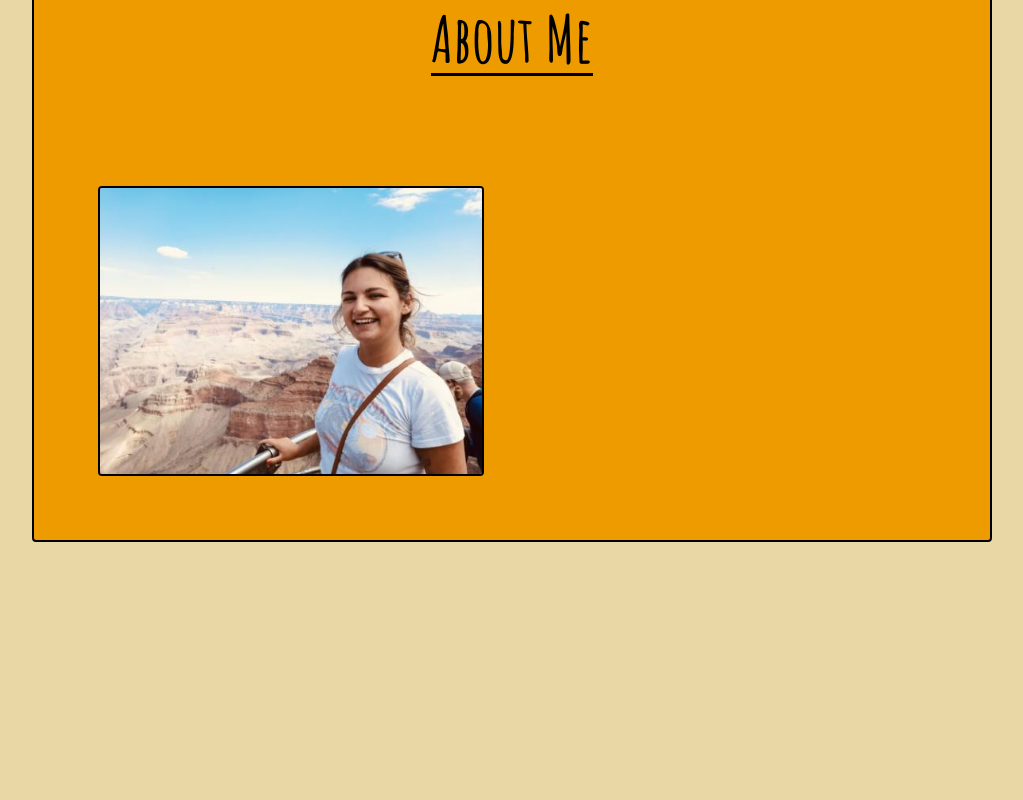
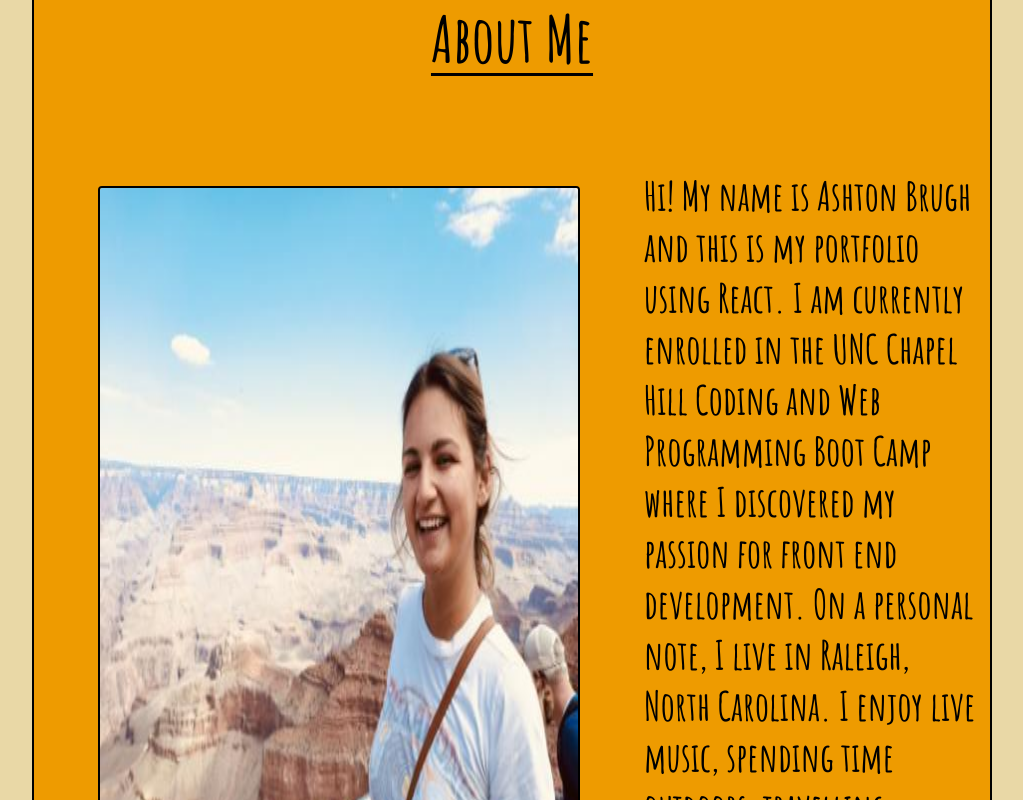
Before and after one commit to AshtonBrugh/react-portfolio, a React (Create React App) app: page / in a window 1280 px wide. Shown: the part 600-1400 px from the top of the page, without its empty margins (128-1151 px from the left). Before the commit the page ends 1302 px from the top, so only its background shows below. Built offline with nearby package versions, Linux system fonts and the light colour scheme; a web font is replaced by a local one.

Commit message:
completing the about me section

```diff
--- a/src/App.css
+++ b/src/App.css
@@ -110,10 +110,15 @@ body {
   border-bottom: .3vh solid #AE2012;
 }
 
+.about {
+  display: flex;
+}
+
 .portrait {
   border: solid 2px black;
   border-radius: 4px;
   margin: 5vw;
+  display: flex;
 }
 
 .about-header {
@@ -126,3 +131,9 @@ body {
   text-underline-offset: 1.3vh;
 
 }
+
+.about-text {
+font-size: 5vh;
+margin-top: 6vh;
+margin-right: 1vw;
+}
--- a/src/components/About.js/index.js
+++ b/src/components/About.js/index.js
@@ -4,12 +4,19 @@ function About () {
     return (
         <div className="container-about">
                <h1 className="about-header">About Me</h1>
+            <div className="about">
             <img
-            alt="portrait of the writer"
+            alt="the developer at the grand canyon"
             src={portrait} className="portrait"
-            style={{ width: "40%" }}
+            style={{ width: "50%" }}
             ></img>
+            <p className="about-text">Hi! My name is Ashton Brugh and this is my portfolio using React.
+            I am currently enrolled in the UNC Chapel Hill Coding and Web Programming Boot Camp where I discovered
+            my passion for front end development. On a personal note, I live in Raleigh, North Carolina. I enjoy
+            live music, spending time outdoors, travelling, reading, and spending time with my family.</p>
         </div>
+        </div>
+
     )
 }
 
```
